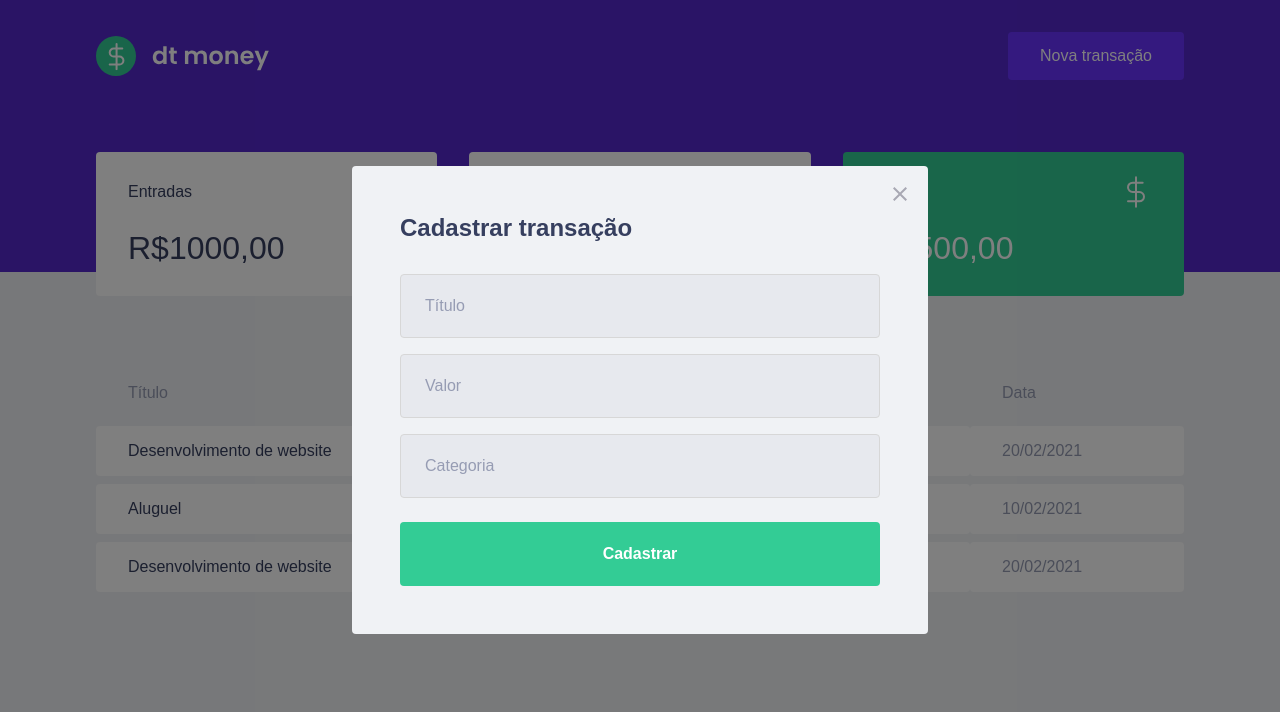
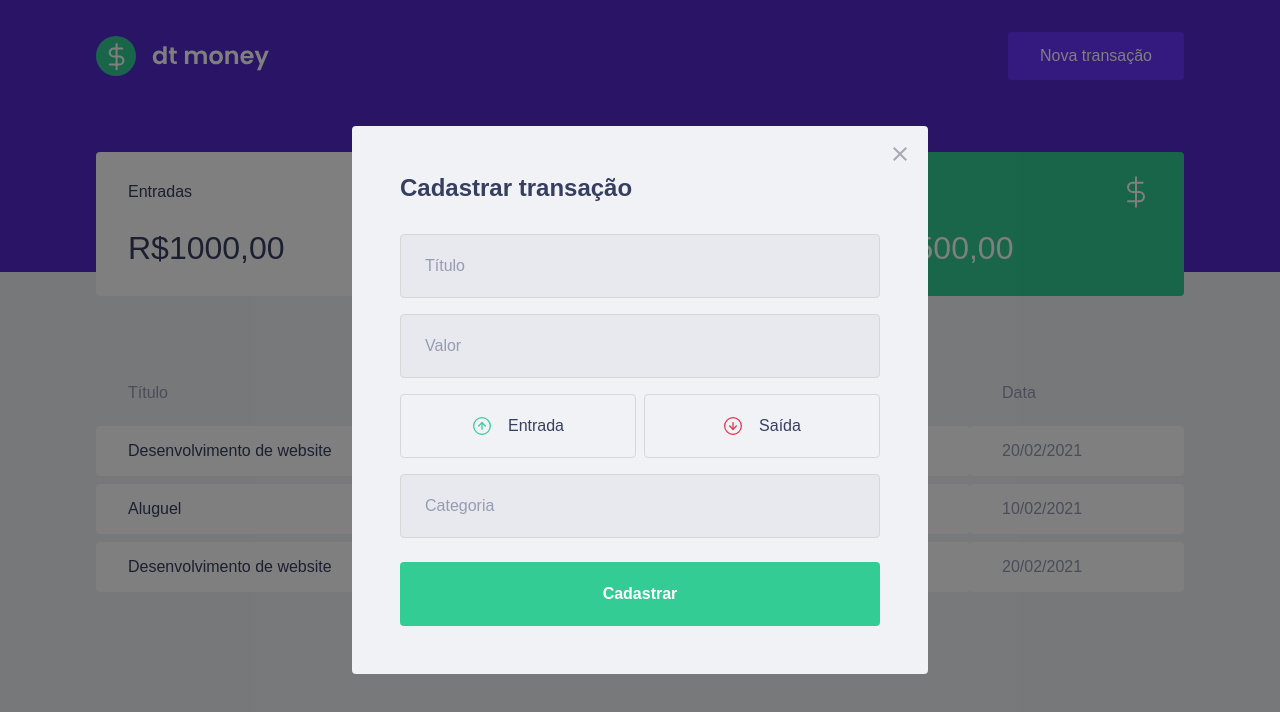
Before and after one commit to jeanmalves/dtmoney, a React (Create React App) app: page / in a window 1280 px wide. Both pictures are taken after a click on the button "Nova transação". Shown: the top 712 px of the page. Built offline with nearby package versions, Linux system fonts and the light colour scheme; no server answers; what miragejs would draw is missing.

Commit message:
Styled transaction button

```diff
--- a/src/components/NewTransactionModal/index.tsx
+++ b/src/components/NewTransactionModal/index.tsx
@@ -1,6 +1,8 @@
 import Modal from 'react-modal';
+import outcomeImg from '../../assets/outcome.svg';
+import incomeImg from '../../assets/income.svg';
 import closeImg from '../../assets/close.svg';
-import { Container } from './styles';
+import { Container, TransactionTypeContainer } from './styles';
 
 interface NewTransactionModalProps {
   isOpen: boolean;
@@ -26,6 +28,24 @@ export function NewTransactionModal({ isOpen, onRequestClose }: NewTransactionMo
         <h2>Cadastrar transação</h2>
         <input placeholder="Título" />
         <input type="number" placeholder="Valor" />
+
+        <TransactionTypeContainer>
+          <button
+            type="button"
+          >
+            <img src={incomeImg} alt="Entrada" />
+            <span>Entrada</span>
+          </button>
+          <button
+            type="button"
+          >
+            <img src={outcomeImg} alt="Saída" />
+            <span>Saída</span>
+          </button>
+        </TransactionTypeContainer>
+
+
+
         <input placeholder="Categoria" />
         <button type="submit">Cadastrar</button>
       </Container>
--- a/src/components/NewTransactionModal/styles.ts
+++ b/src/components/NewTransactionModal/styles.ts
@@ -1,3 +1,4 @@
+import { darken } from 'polished';
 import styled from "styled-components";
 
 export const Container = styled.form`
@@ -42,8 +43,42 @@ export const Container = styled.form`
     &:hover {
       filter: brightness(0.9);
     }
+  }
+`;
 
+export const TransactionTypeContainer = styled.div`
+  margin: 1rem 0;
+  display: grid;
+  grid-template-columns: 1fr 1fr;
+  gap: 0.5rem;
+
+  button {
+    height: 4rem;
+    border: 1px solid #d7d7d7;
+    border-radius: 0.25rem;
+
+    background: transparent;
+
+    display: flex;
+    align-items: center;
+    justify-content: center;
+
+    transition: border-color 0.2s;
+
+    &:hover {
+      border-color: ${darken(0.1, '#d7d7d7')};
+    }
+
+    img {
+      width: 20px;
+      height: 20px;
+    }
+
+    span {
+      display: inline-block;
+      margin-left: 1rem;
+      font-size: 1rem;
+      color: var(--text-title);
+    }
   }
-
-
-`;
+`
```
